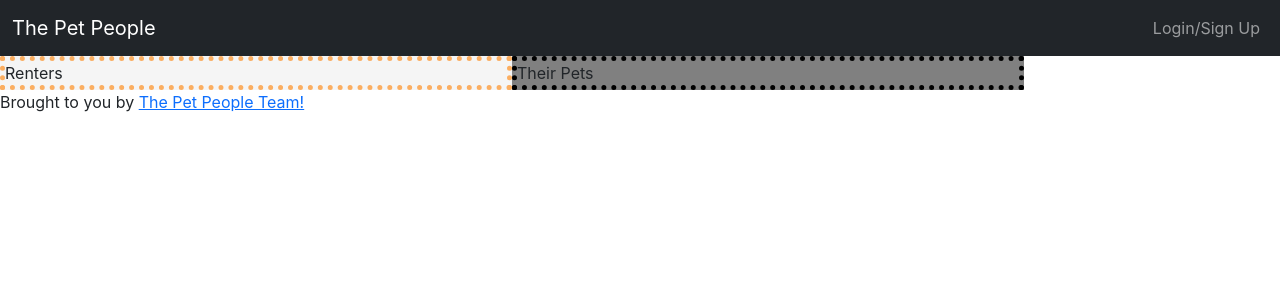
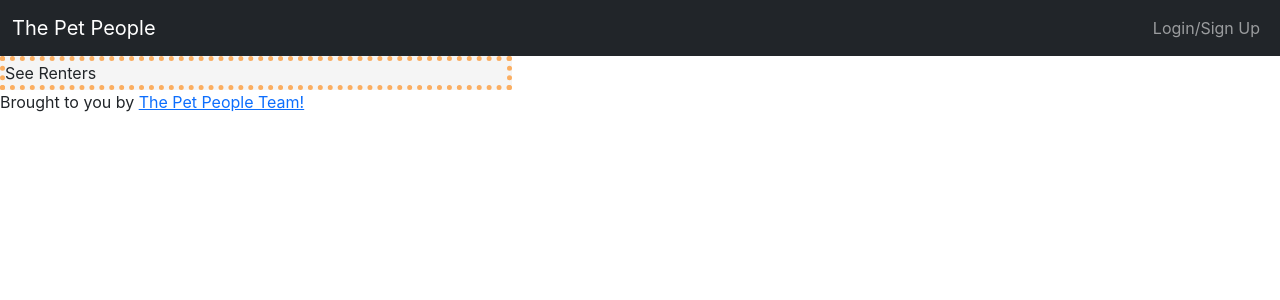
Before and after one commit to box-o-water/the_pet_people, a React (Create React App) app in the folder client/: page / in a window 1280 px wide. Shown: the top 300 px of the page. Built offline with nearby package versions, Linux system fonts and the light colour scheme.

Commit message:
added Renters component and connections

```diff
--- a/client/src/App.js
+++ b/client/src/App.js
@@ -14,6 +14,7 @@ import Homepage from "./components/Homepage";
 import Profile from "./components/Profile";
 import Footer from "./components/Footer";
 import Navbar from "./components/Navbar";
+import Renters from "./components/Renters";
 
 // Construct our main GraphQL API endpoint
 const httpLink = createHttpLink({
@@ -48,6 +49,7 @@ function App() {
           <Routes>
             <Route path="/" element={<Homepage />} />
             <Route path="/profile" element={<Profile />} />
+            <Route path="/renters" element={<Renters />} />
             <Route
               path="*"
               element={<h1 className="display-2">Wrong page!</h1>}
--- a/client/src/components/Footer.js
+++ b/client/src/components/Footer.js
@@ -4,9 +4,8 @@ function Footer() {
   return (
     <div>
       <footer>
-        <p>Brought to you by <a href="https://github.com/box-o-water/the_pet_people/" target="_blank">The Pet People Team!</a>
+        <p>Brought to you by <a href="https://github.com/box-o-water/the_pet_people/" target="_blank" rel="noreferrer">The Pet People Team!</a>
         </p>
-
       </footer>
     </div>
   );
--- a/client/src/components/Homepage.js
+++ b/client/src/components/Homepage.js
@@ -1,19 +1,16 @@
 import React from "react";
+import { Link } from "react-router-dom";
+import { Nav } from "react-bootstrap";
+
 
 function Homepage() {
   return (
     <div className="Homepage">
       <div id="Avail_users">
-        Renters
-
-
+        <Nav.Link as={Link} to="/renters">
+          See Renters
+        </Nav.Link>
       </div>
-      <div id="Avail_pets">
-        Their Pets
-    </div>
-
-
-
     </div>
   );
 }
--- a/client/src/components/Navbar.js
+++ b/client/src/components/Navbar.js
@@ -17,7 +17,7 @@ const AppNavbar = () => {
           <Navbar.Brand as={Link} to="/">
             The Pet People
           </Navbar.Brand>
-          <Navbar.Toggle aria-controls="navbar" />
+          {/* <Navbar.Toggle aria-controls="navbar" /> */}
           <Navbar.Collapse id="navbar" className="d-flex flex-row-reverse">
             <Nav className="ml-auto d-flex">
 
--- /dev/null
+++ b/client/src/components/Renters.js
@@ -0,0 +1,13 @@
+import React from "react";
+
+function Renters() {
+  return (
+    <div>
+      <card>
+        <p>I'm a renter!</p>
+      </card>
+    </div>
+  );
+}
+
+export default Renters;
```
